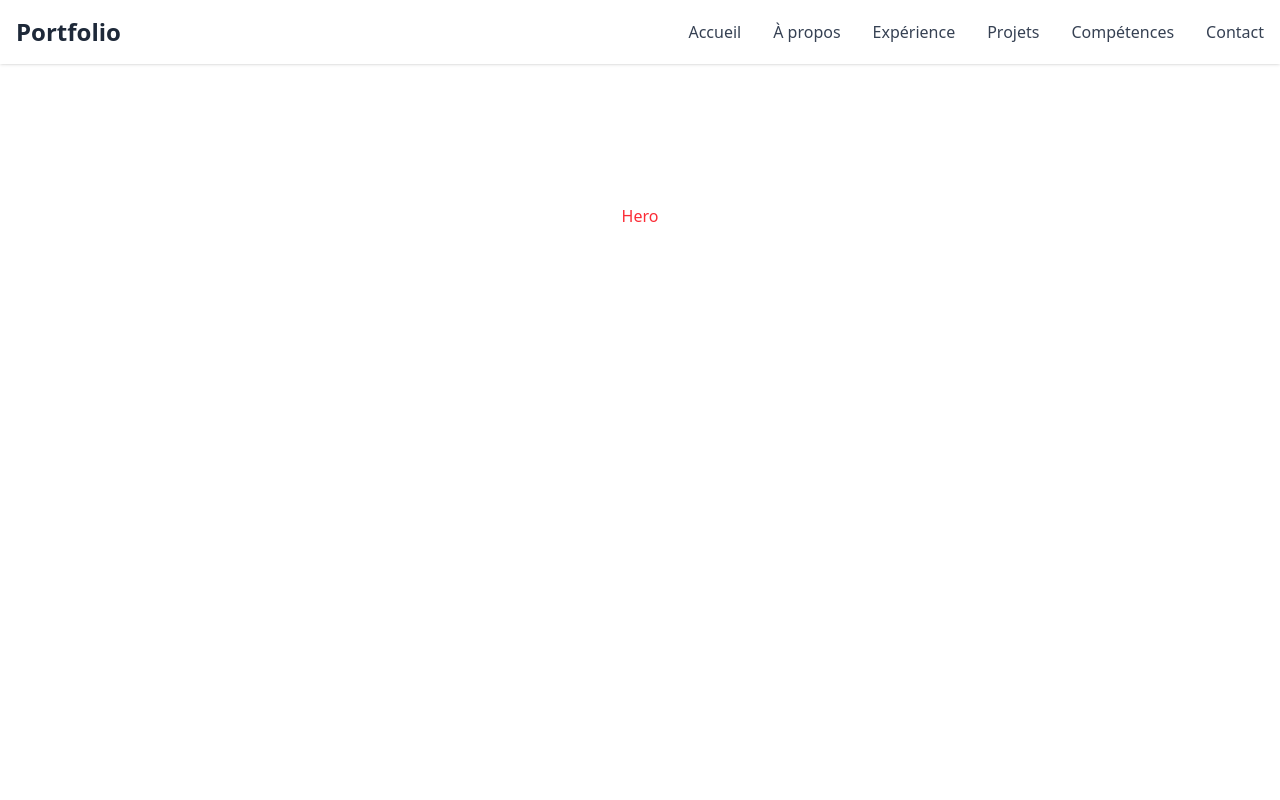
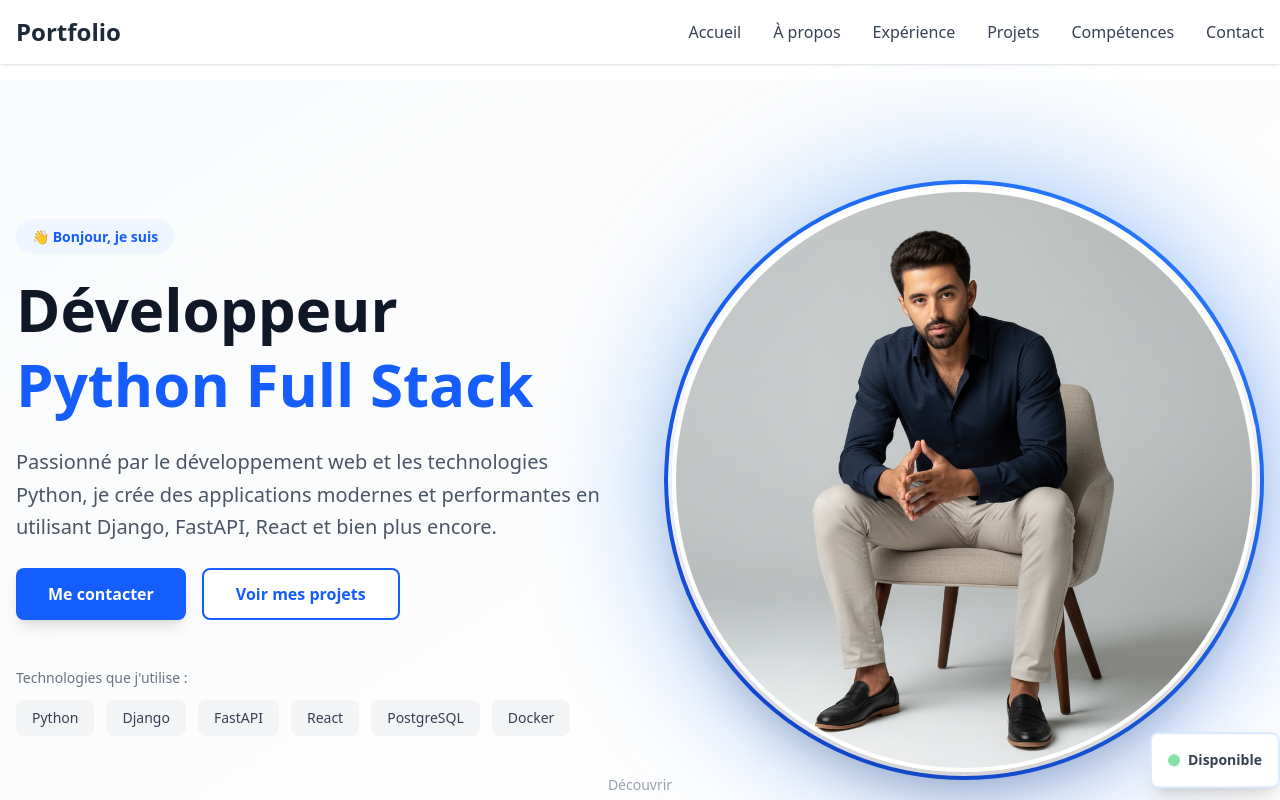
Before and after one commit to othmanemahmoudi/Portfolio, a Vue app: page / in a window 1280 px wide. Shown: the top 800 px of the page. Built offline with nearby package versions, Linux system fonts and the light colour scheme.

Commit message:
Add Hero content

```diff
--- a/src/components/Hero.vue
+++ b/src/components/Hero.vue
@@ -1,13 +1,175 @@
 <script setup lang="ts">
+const scrollToSection = (sectionId: string) => {
+  const element = document.getElementById(sectionId)
+  if (element) {
+    const headerHeight = 80
+    const elementPosition = element.getBoundingClientRect().top + window.pageYOffset
+    const offsetPosition = elementPosition - headerHeight
 
+    window.scrollTo({
+      top: offsetPosition,
+      behavior: 'smooth'
+    })
+  }
+}
 </script>
 
 <template>
-  <section id="hero" class="min-h-screen flex items-center justify-center">
-    <p class="text-red-500">Hero<br><br><br><br><br><br><br><br><br><br><br><br><br><br><br><br><br><br><br><br><br><br><br></p>
+  <section id="hero" class="relative min-h-screen flex items-center justify-center px-4 py-20 bg-gradient-to-br from-gray-50 to-white">
+    <div class="container mx-auto">
+      <div class="grid grid-cols-1 lg:grid-cols-2 gap-12 items-center">
+        <!-- Contenu texte -->
+        <div class="text-center lg:text-left space-y-6 animate-fade-in">
+          <div class="inline-block">
+            <span class="text-sm font-semibold text-blue-600 bg-blue-50 px-4 py-2 rounded-full">
+              👋 Bonjour, je suis
+            </span>
+          </div>
+
+          <h1 class="text-4xl md:text-5xl lg:text-6xl font-bold text-gray-900 leading-tight">
+            <span class="block">Développeur</span>
+            <span class="block text-blue-600">Python Full Stack</span>
+          </h1>
+
+          <p class="text-lg md:text-xl text-gray-600 leading-relaxed max-w-2xl mx-auto lg:mx-0">
+            Passionné par le développement web et les technologies Python, je crée des applications
+            modernes et performantes en utilisant Django, FastAPI, React et bien plus encore.
+          </p>
+
+          <div class="flex flex-wrap gap-4 justify-center lg:justify-start">
+            <button
+              @click="scrollToSection('contact')"
+              class="px-8 py-3 bg-blue-600 text-white font-semibold rounded-lg hover:bg-blue-700 transition-all duration-300 transform hover:scale-105 shadow-lg hover:shadow-xl"
+            >
+              Me contacter
+            </button>
+            <button
+              @click="scrollToSection('projects')"
+              class="px-8 py-3 bg-white text-blue-600 font-semibold rounded-lg border-2 border-blue-600 hover:bg-blue-50 transition-all duration-300 transform hover:scale-105"
+            >
+              Voir mes projets
+            </button>
+          </div>
+
+          <!-- Technologies -->
+          <div class="pt-6">
+            <p class="text-sm text-gray-500 mb-3">Technologies que j'utilise :</p>
+            <div class="flex flex-wrap gap-3 justify-center lg:justify-start">
+              <span class="px-4 py-2 bg-gray-100 text-gray-700 rounded-lg text-sm font-medium">Python</span>
+              <span class="px-4 py-2 bg-gray-100 text-gray-700 rounded-lg text-sm font-medium">Django</span>
+              <span class="px-4 py-2 bg-gray-100 text-gray-700 rounded-lg text-sm font-medium">FastAPI</span>
+              <span class="px-4 py-2 bg-gray-100 text-gray-700 rounded-lg text-sm font-medium">React</span>
+              <span class="px-4 py-2 bg-gray-100 text-gray-700 rounded-lg text-sm font-medium">PostgreSQL</span>
+              <span class="px-4 py-2 bg-gray-100 text-gray-700 rounded-lg text-sm font-medium">Docker</span>
+            </div>
+          </div>
+        </div>
+
+        <!-- Photo de profil -->
+        <div class="flex justify-center lg:justify-end animate-fade-in-delay">
+          <div class="relative">
+            <!-- Cercle décoratif en arrière-plan -->
+            <div class="absolute inset-0 bg-gradient-to-br from-blue-400 to-blue-600 rounded-full blur-3xl opacity-20 animate-pulse"></div>
+
+            <!-- Photo de profil -->
+            <div class="relative w-80 h-80 md:w-96 md:h-96 lg:w-[500px] lg:h-[500px] xl:w-[600px] xl:h-[600px]">
+              <div class="absolute inset-0 bg-gradient-to-br from-blue-500 to-blue-700 rounded-full p-1 animate-spin-slow">
+                <div class="w-full h-full bg-white rounded-full"></div>
+              </div>
+              <div class="absolute inset-2 rounded-full overflow-hidden border-4 border-white shadow-2xl">
+                <!-- Remplacez cette div par votre image -->
+                <img
+                  src="../assets/othmane.png"
+                  alt="Othmane - Développeur Python Full Stack"
+                  class="w-full h-full object-cover"
+                />
+                <!-- Si vous avez une image locale, utilisez : -->
+                <!-- <img src="/src/assets/profile.jpg" alt="Othmane" class="w-full h-full object-cover" /> -->
+              </div>
+            </div>
+
+            <!-- Badge flottant -->
+            <div class="absolute -bottom-4 -right-4 bg-white rounded-lg shadow-xl p-4 border-2 border-blue-100 animate-bounce-slow">
+              <div class="flex items-center gap-2">
+                <div class="w-3 h-3 bg-green-500 rounded-full animate-pulse"></div>
+                <span class="text-sm font-semibold text-gray-700">Disponible</span>
+              </div>
+            </div>
+          </div>
+        </div>
+      </div>
+
+      <!-- Scroll indicator -->
+      <div class="absolute bottom-10 left-1/2 transform -translate-x-1/2 animate-bounce">
+        <button
+          @click="scrollToSection('about')"
+          class="flex flex-col items-center text-gray-400 hover:text-blue-600 transition-colors"
+          aria-label="Scroll down"
+        >
+          <span class="text-sm mb-2">Découvrir</span>
+          <svg class="w-6 h-6" fill="none" stroke="currentColor" viewBox="0 0 24 24">
+            <path stroke-linecap="round" stroke-linejoin="round" stroke-width="2" d="M19 14l-7 7m0 0l-7-7m7 7V3" />
+          </svg>
+        </button>
+      </div>
+    </div>
   </section>
 </template>
 
 <style scoped>
+@keyframes fade-in {
+  from {
+    opacity: 0;
+    transform: translateY(20px);
+  }
+  to {
+    opacity: 1;
+    transform: translateY(0);
+  }
+}
 
+@keyframes fade-in-delay {
+  from {
+    opacity: 0;
+    transform: translateY(20px);
+  }
+  to {
+    opacity: 1;
+    transform: translateY(0);
+  }
+}
+
+@keyframes spin-slow {
+  from {
+    transform: rotate(0deg);
+  }
+  to {
+    transform: rotate(360deg);
+  }
+}
+
+@keyframes bounce-slow {
+  0%, 100% {
+    transform: translateY(0);
+  }
+  50% {
+    transform: translateY(-10px);
+  }
+}
+
+.animate-fade-in {
+  animation: fade-in 0.8s ease-out;
+}
+
+.animate-fade-in-delay {
+  animation: fade-in-delay 1s ease-out 0.2s both;
+}
+
+.animate-spin-slow {
+  animation: spin-slow 20s linear infinite;
+}
+
+.animate-bounce-slow {
+  animation: bounce-slow 3s ease-in-out infinite;
+}
 </style>
```
Also changed, not shown: src/assets/othmane.png (added).
